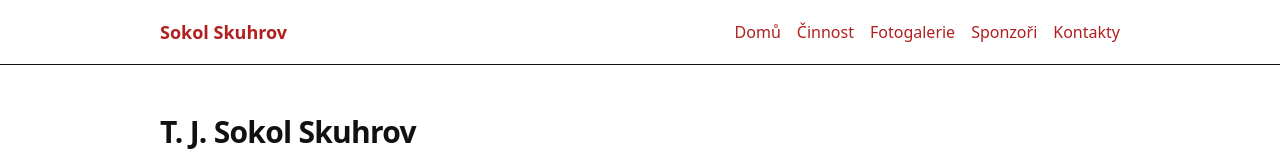
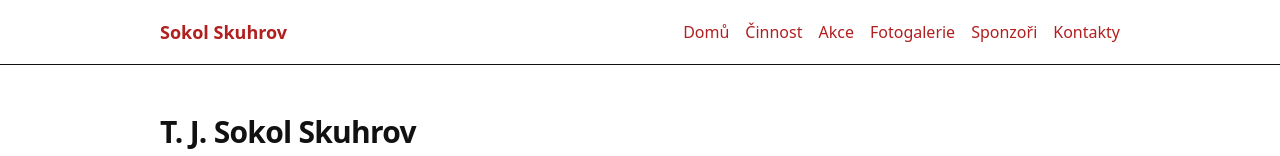
Before and after one commit to janhalama/sosk-main-website, a Next.js app: page / in a window 1280 px wide. Shown: the top 156 px of the page. Built offline with nearby package versions, Linux system fonts and the light colour scheme.

Commit message:
feat(navigation): update Header to include Akce and modify project overview\n\n- Add Akce to navigation items in Header component\n- Update project overview to reflect the change from Aktuality to Akce

```diff
--- a/_docs/project-overview.md
+++ b/_docs/project-overview.md
@@ -33,8 +33,8 @@ This approach replaces the WordPress database and plugins with **a git-based con
 - Visitors see a **fast, static website**.
 - The structure mirrors the current site:
   - Domů
-  - Aktuality (News)
   - Činnost
+  - Akce
   - Fotogalerie
   - Sponzoři
   - Kontakty
--- a/src/components/navigation/Header.tsx
+++ b/src/components/navigation/Header.tsx
@@ -10,6 +10,7 @@ type NavItem = {
 const NAV_ITEMS: NavItem[] = [
   { href: "/akce", label: "Domů" },
   { href: "/cinnost", label: "Činnost" },
+  { href: "/akce", label: "Akce" },
   { href: "/fotogalerie", label: "Fotogalerie" },
   { href: "/sponzori", label: "Sponzoři" },
   { href: "/kontakty", label: "Kontakty" },
```
